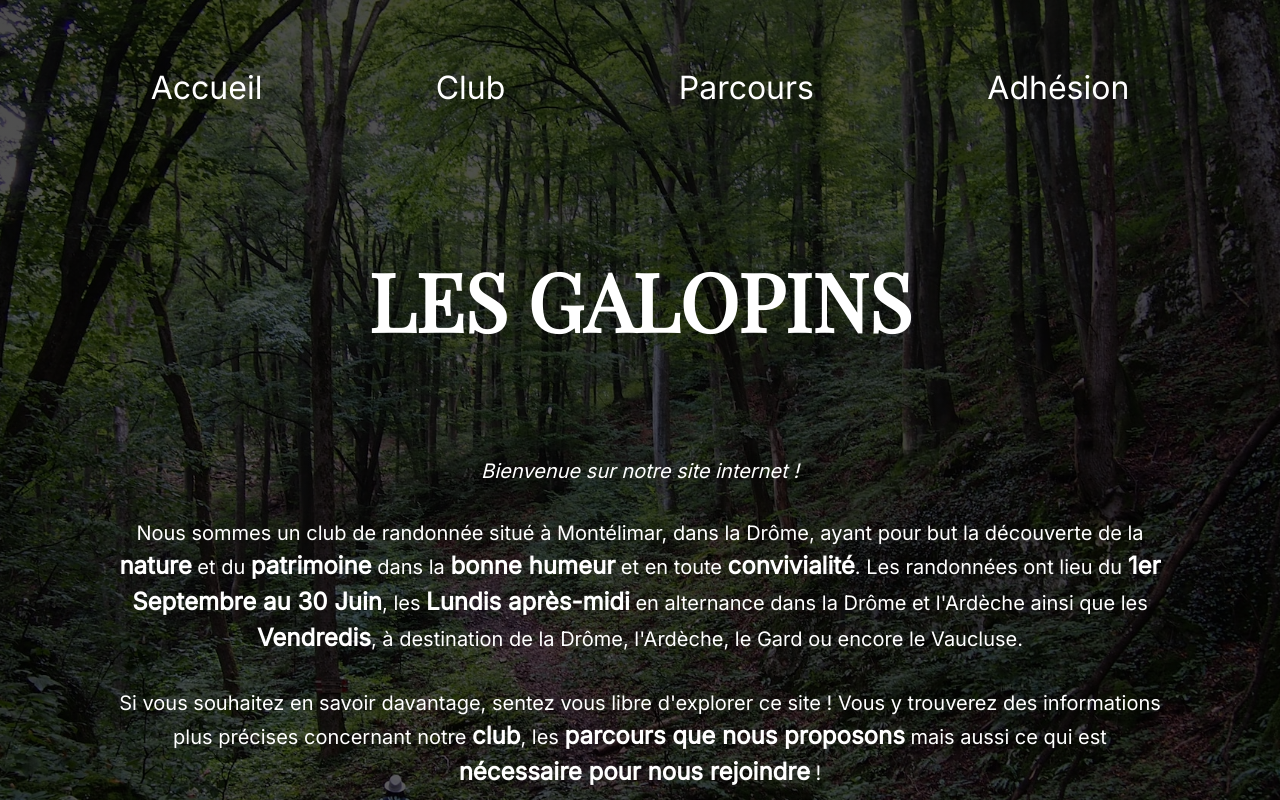
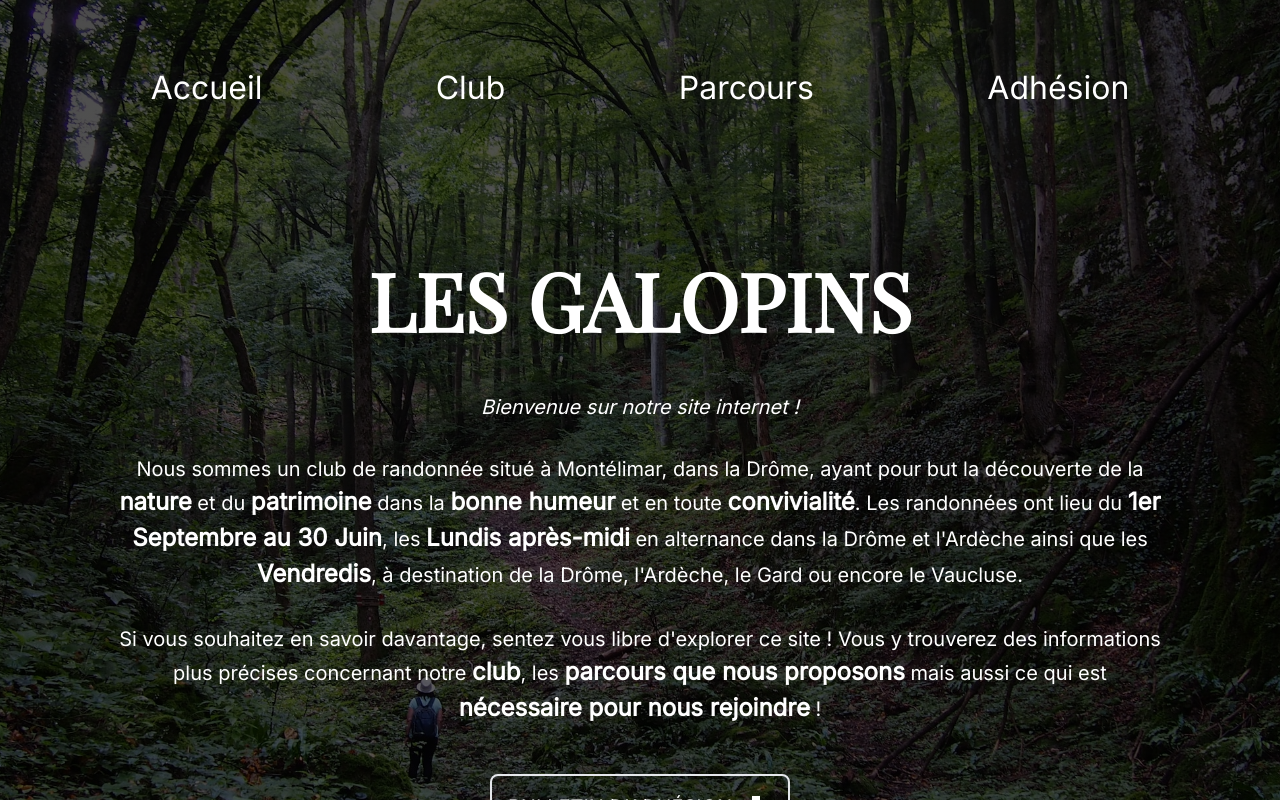
Before and after one commit to SebastienLaurentt/Galopins, a React (Vite) app: page / in a window 1280 px wide. Shown: the top 800 px of the page. Built offline with nearby package versions, Linux system fonts and the light colour scheme.

Commit message:
replace p by px on subsection to tab and desk display

```diff
--- a/src/components/SubSection.tsx
+++ b/src/components/SubSection.tsx
@@ -10,7 +10,7 @@ function SubSection({
 
   return (
     <section
-      className={` ${className} text-center md:text-left flex flex-col mx-auto p-4 md:p-8 xl:p-20  `}
+      className={` ${className} text-center md:text-left flex flex-col mx-auto p-4 md:px-12 xl:px-20  `}
     >
       {children}
     </section>
```
